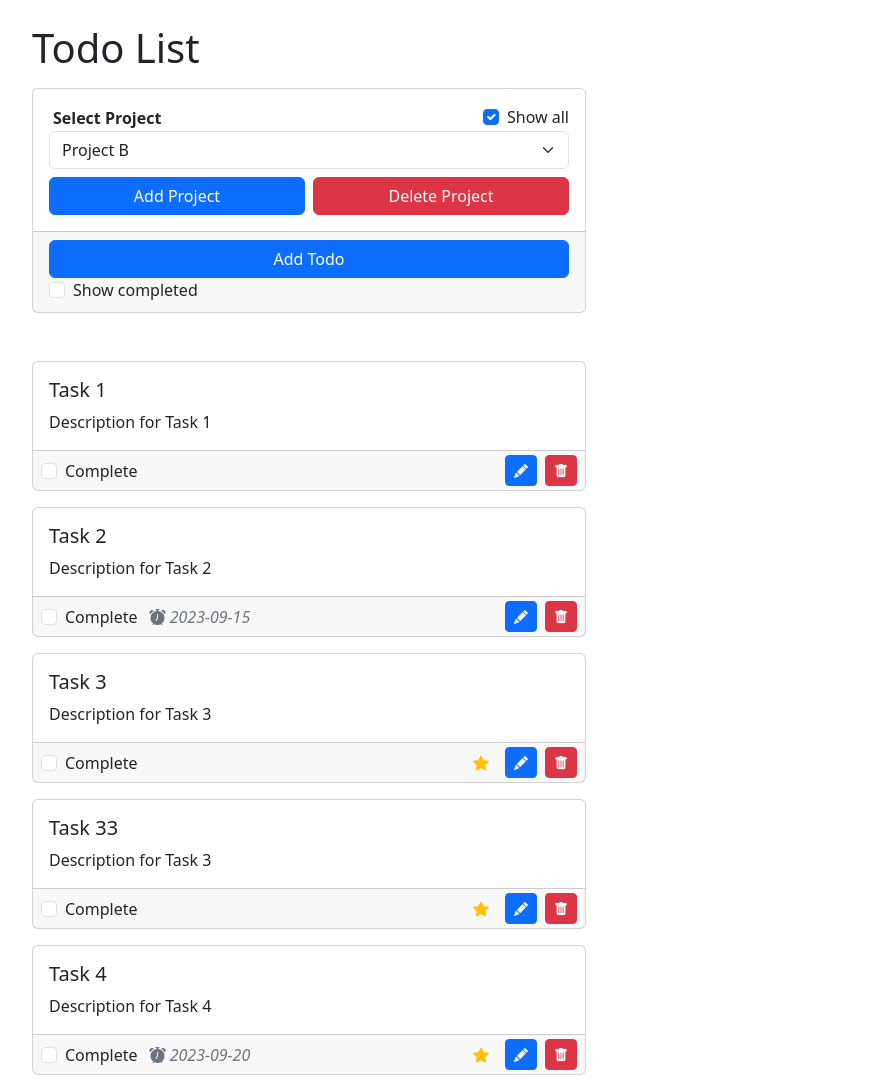
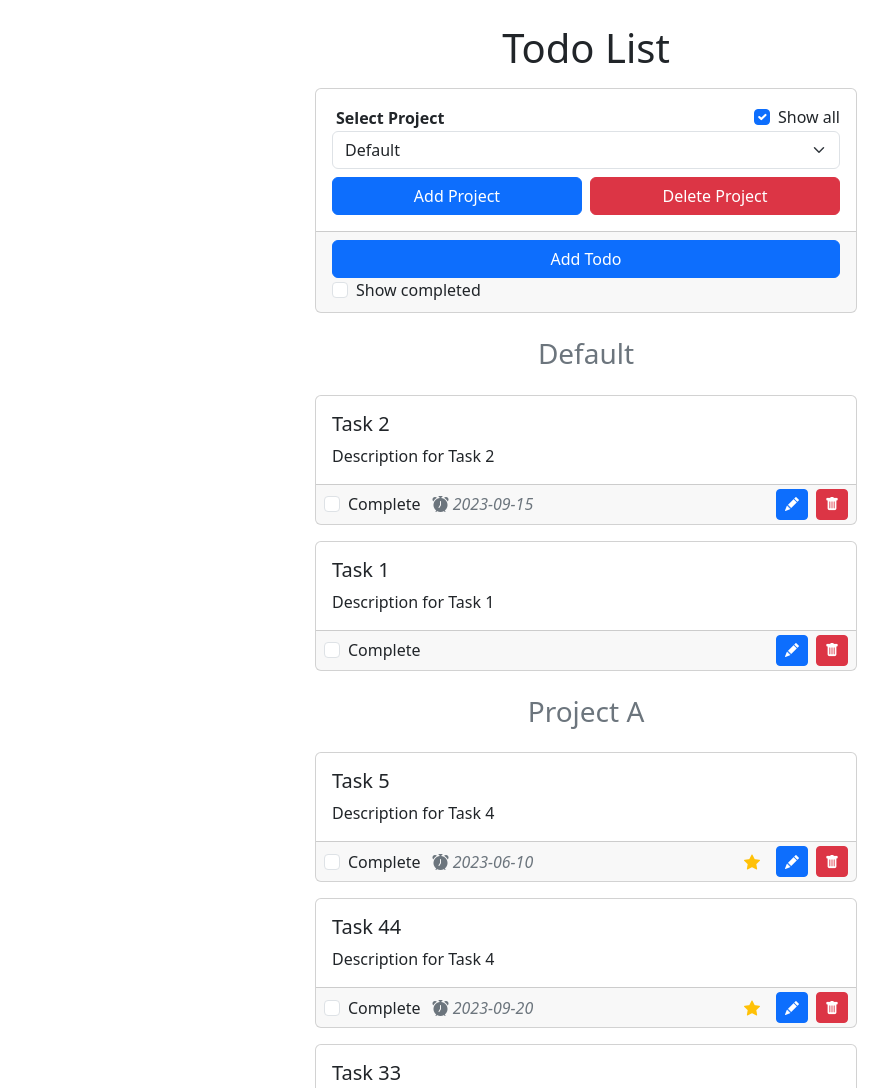
Before and after one commit to arkoannuk/arko-todo, a website built with Vite: page src/index.html in a window 1280 px wide. Shown: the top 1088 px of the page, without its empty margins (54-942 px from the left). Built offline with nearby package versions, Linux system fonts and the light colour scheme.

Commit message:
Major commit

```diff
--- a/src/index.html
+++ b/src/index.html
@@ -4,18 +4,19 @@
 <head>
     <meta charset="utf-8">
     <meta name="viewport" content="width=device-width, initial-scale=1">
-    <title>Bootstrap w/ Vite</title>
+    <script type="module" src="./js/main.js"></script>
+    <title>Todo List</title>
 </head>
 
 <body>
     <div class="container py-4 px-3 mx-auto">
-        <h1>Todo List</h1>
-
-        <div class="card w-50 mt-3">
+        <div class="row d-flex justify-content-center">
+            <div class="col-12 col-md-10 col-lg-8 col-xl-6">
+                <h1 class="text-center">Todo List</h1>
+                <div class="card  mt-3">
                     <div class="card-body">
                         <div class="hstack">
                             <p class="mb-0 mx-1 fw-bold">Select Project</p>
-
                             <div class="form-check ms-auto">
                                 <input class="form-check-input" type="checkbox" value="" id="showAll" checked>
                                 <label class="form-check-label" for="showAll">Show all</label>
@@ -23,13 +24,12 @@
                         </div>
                         <select class="form-select" aria-label="projectSelector" id="projectSelector">
                             <option class="projectSelectorOption" value="0">Default</option>
-                    <template id="projectSelectorTemp">
-                        <option selected class="projectSelectorOption" value="">One</option>
-                    </template>
                         </select>
                         <div class="hstack gap-2 mt-2">
-                    <button type="button" class="btn btn-primary w-100" data-bs-toggle="modal" data-bs-target="#projectFormModal">Add Project</button>
-                    <button type="button" class="btn btn-danger w-100" id="deleteProject">Delete Project</button>
+                            <button type="button" class="btn btn-primary w-100" data-bs-toggle="modal"
+                                data-bs-target="#projectFormModal">Add Project</button>
+                            <button type="button" class="btn btn-danger w-100" id="deleteProject">Delete
+                                Project</button>
                         </div>
                     </div>
                     <div class="card-footer">
@@ -41,31 +41,21 @@
                                 <input class="form-check-input" type="checkbox" value="" id="showCompleted">
                                 <label class="form-check-label" for="showCompleted">Show completed</label>
                             </div>
-                </div>          </div>
-
+                        </div>
+                    </div>
                 </div>
 
-
-        <div id="todoList" class="vstack gap-3 w-50 mt-5">
+                <div id="todoList" class="vstack gap-3 mt-3">
                     <!-- Todo Cards -->
-            <!-- <div data-projectIndex="" data-todoIndex="" class="card todoCard">
-                <div class="card-body todoBody">
-                    <h5 class="card-title todoTitle">Go to the Gym</h5>
-                    <p class="card-text todoText">Squats, bench, deadlift and really hard shit that needs to be done
-                        everyday so I could train and become the athletic person I truly want to be.</p>
-                </div>
-                <div class="card-footer p-1 px-2">
-                    <div class="hstack gap-2">
-                        <i class="bi bi-alarm-fill mx-1 text-secondary"> 10-12-2022</i>
-                        <i class="bi bi-star-fill text-warning mx-2 ms-auto"></i>
-                        <button type="button" class="btn btn-primary btn-sm"><i
-                                class="bi bi-pencil-fill text-white stroke-2 m"></i></button>
-                        <button type="button" class="btn btn-danger btn-sm"><i
-                                class="bi bi-trash-fill text-white stroke-2 m"></i></button>
                 </div>
             </div>
-            </div> -->
         </div>
+    </div>
+
+    <!-- Project Selector Template -->
+    <template id="projectSelectorTemp">
+        <option selected class="projectSelectorOption" value="">One</option>
+    </template>
 
     <!-- Todo List Creation Template -->
     <template id="todoCardTemp">
@@ -92,8 +82,7 @@
     </template>
 
     <!-- Todo Modal -->
-        <div class="modal fade" id="todoFormModal" tabindex="-1" aria-labelledby="todoFormModalLabel"
-            aria-hidden="true">
+    <div class="modal fade" id="todoFormModal" tabindex="-1" aria-labelledby="todoFormModalLabel" aria-hidden="true">
         <div class="modal-dialog">
             <div class="modal-content">
                 <div class="modal-header">
@@ -180,14 +169,25 @@
             </div>
         </div>
     </div>
-    </div>
-
-
-    </div>
-    </div>
-
-
-    <script type="module" src="./js/main.js"></script>
 </body>
 
 </html>
+
+
+<!-- <div data-projectIndex="" data-todoIndex="" class="card todoCard">
+                <div class="card-body todoBody">
+                    <h5 class="card-title todoTitle">Go to the Gym</h5>
+                    <p class="card-text todoText">Squats, bench, deadlift and really hard shit that needs to be done
+                        everyday so I could train and become the athletic person I truly want to be.</p>
+                </div>
+                <div class="card-footer p-1 px-2">
+                    <div class="hstack gap-2">
+                        <i class="bi bi-alarm-fill mx-1 text-secondary"> 10-12-2022</i>
+                        <i class="bi bi-star-fill text-warning mx-2 ms-auto"></i>
+                        <button type="button" class="btn btn-primary btn-sm"><i
+                                class="bi bi-pencil-fill text-white stroke-2 m"></i></button>
+                        <button type="button" class="btn btn-danger btn-sm"><i
+                                class="bi bi-trash-fill text-white stroke-2 m"></i></button>
+                    </div>
+                </div>
+            </div> -->
--- a/src/js/main.js
+++ b/src/js/main.js
@@ -22,10 +22,10 @@ class Project {
         this.name = name
         this.todoList = []
         this.displayController = new DisplayController()
+        this.sortedTodoList = []
     }
 
     completeTodo(checked, todoIndex, projectIndex) {
-        console.log(todoIndex)
         let todo = this.todoList[todoIndex]
         if (checked) {
             todo.status = true
@@ -38,7 +38,7 @@ class Project {
     addTodo(title, desc, date, starred, status, projectIndex) {
         this.todoList.push(new Todo(title, desc, date, starred, status))
         let todoIndex = this.todoList.length - 1
-        this.displayController.addTodoCard(title, desc, date, starred, status, todoIndex, projectIndex)
+        this.displayController.addTodoCard(title, desc, date, starred, status, todoIndex, projectIndex, true)
     }
 
     deleteTodo(todoIndex, todoCard) {
@@ -55,6 +55,33 @@ class Project {
 
         this.displayController.editTodoCard(title, desc, date, starred, todoIndex, projectIndex)
     }
+
+    sortTodoList(sortableTodoList) {
+        const sortedTasks = sortableTodoList.sort((a, b) => {
+            // First, compare the "status" values
+            if (b.status !== a.status) {
+                return a.status - b.status;
+            }
+
+            // Next, compare the "starred" values
+            if (b.starred !== a.starred) {
+                return b.starred - a.starred;
+            }
+
+            // If both have the same "starred" value, then compare by date
+            if (a.date && !b.date) {
+                return -1; // a comes first because it has a date
+            } else if (!a.date && b.date) {
+                return 1; // b comes first because it has a date
+            } else if (a.date && b.date) {
+                // If both have dates, compare them
+                return new Date(a.date) - new Date(b.date);
+            }
+            // If both have the same "starred" value and no dates, maintain their original order
+            return 0;
+        });
+        return sortedTasks
+    }
 }
 
 class DisplayController {
@@ -66,9 +93,8 @@ class DisplayController {
         if (checked && showCompleted != true) {
             todoCard.style.display = 'none'
         } else {
-            todoCard.style.display = 'block'
+            todoCard.style.display = 'show'
         }
-        console.log(todoCard)
     }
 
     editTodoCard(title, desc, date, starred, todoIndex, projectIndex) {
@@ -122,14 +148,17 @@ class DisplayController {
         let deletableProject = projectSelector.value
         let optionToRemove = projectSelector.querySelector(`option[value="${deletableProject}"]`);
         projectSelector.removeChild(optionToRemove);
+
+        let options = projectSelector.getElementsByTagName('option');
+        for (let i = 0; i < options.length; i++) { // Update remaining selector values
+                options[i].value = i
+        }
     }
 
     showSelectedProject() {
         let projectIndex = document.getElementById('projectSelector').value
         let showAll = document.querySelector('#showAll').checked
         let showCompleted = document.querySelector('#showCompleted').checked
-        let selectedProject = this.projectList[projectIndex]
-        let selectedTodoList = selectedProject.todoList
 
         // This re-renders all TODOs even if showAll is already True upon Project change (TODO: optimize)
         const myNode = document.getElementById("todoList");
@@ -138,15 +167,32 @@ class DisplayController {
         }
 
         if (showAll) {
-            this.projectList.forEach((project, index) => {
-                let projectIndex = index
-                project.todoList.forEach((todo, index) => {
-                    this.displayController.addTodoCard(todo.title, todo.desc, todo.date, todo.starred, todo.status, index, projectIndex)
-                })
+            this.projectList.forEach((project, projectIndex) => {
+                let sortedTodoList = project.sortTodoList(project.todoList)
+                let projectName = document.createElement('h3');
+                projectName.classList.add('mt-2', 'text-center', "text-secondary")
+                projectName.textContent = `${project.name}`
+
+
+                sortedTodoList.forEach((todo, todoIndex) => {
+                    if (todoIndex === 0) {
+                        document.getElementById('todoList').appendChild(projectName);
+                    }
+                    this.displayController.addTodoCard(todo.title, todo.desc, todo.date, todo.starred, todo.status, todoIndex, projectIndex, false);
+                });
+                if (sortedTodoList.length === 0) {
+                    document.getElementById('todoList').appendChild(projectName);
+                }
             })
         } else {
-            selectedTodoList.forEach((todo, index) => {
-                this.displayController.addTodoCard(todo.title, todo.desc, todo.date, todo.starred, todo.status, index, projectIndex)
+            let selectedProject = this.projectList[projectIndex]
+            let projectName = document.createElement('h3');
+            projectName.classList.add('mt-2', 'text-center', "text-secondary")
+            projectName.textContent = `${selectedProject.name}`
+
+            document.getElementById('todoList').appendChild(projectName);
+            selectedProject.sortTodoList(selectedProject.todoList).forEach((todo, index) => {
+                this.displayController.addTodoCard(todo.title, todo.desc, todo.date, todo.starred, todo.status, index, projectIndex, false)
             })
         }
 
@@ -157,14 +203,14 @@ class DisplayController {
         });
         completedTodoCards.forEach((todoCard) => {
             if (showCompleted) {
-                todoCard.style.display = 'show' // I assume you meant 'block' instead of 'show'
+                todoCard.style.display = 'show'
             } else {
                 todoCard.style.display = 'none'
             }
         })
     }
 
-    addTodoCard(title, desc, date, starred, status, todoIndex, projectIndex) {
+    addTodoCard(title, desc, date, starred, status, todoIndex, projectIndex, newCard) {
         const todoCardTemp = document.getElementById('todoCardTemp').content.cloneNode(true)
         const todoCard = todoCardTemp.querySelector('.todoCard')
         todoCard.dataset.projectIndex = projectIndex
@@ -188,21 +234,27 @@ class DisplayController {
 
         if (date !== '') {
             todoDate.textContent = ` ${date}`
-            todoDate.style.display = 'block'
+            todoDate.style.display = 'show'
         } else {
             todoDate.textContent = ` ${date}`
             todoDate.style.display = 'none'
         }
 
         if (starred) {
-            todoStarred.style.display = 'block'
+            todoStarred.style.display = 'show'
             todoEditBtn.classList.remove('ms-auto')
         } else {
             todoStarred.style.display = 'none'
             todoEditBtn.classList.add('ms-auto')
         }
 
-        document.getElementById('todoList').appendChild(todoCardTemp)
+        if (newCard) {
+
+            const todoList = document.getElementById('todoList');
+            todoList.insertBefore(todoCardTemp, todoList.firstChild);
+        } else {
+            document.getElementById('todoList').appendChild(todoCardTemp)
+        }
     }
 
     showEditModal(todoCard) {
@@ -240,9 +292,9 @@ class App {
         document.getElementById('projectForm').addEventListener('submit', this.submitProjectForm.bind(this))
         document.getElementById('projectForm').addEventListener('submit', this.displayController.showSelectedProject.bind(this))
         document.getElementById('projectSelector').addEventListener('change', this.displayController.showSelectedProject.bind(this))
-        document.getElementById('showAll').addEventListener('change', this.displayController.showSelectedProject.bind(this))
+        document.getElementById('showAll').addEventListener('change', this.displayController.showSelectedProject.bind(this));
+        document.getElementById('showCompleted').addEventListener('click', this.displayController.showSelectedProject.bind(this))
         document.getElementById('editTodoForm').addEventListener('submit', this.submitEditTodoForm.bind(this))
-        document.getElementById('showCompleted').addEventListener('click', this.displayController.showSelectedProject.bind(this))
         document.addEventListener('click', (event) => {
             const todoDeleteBtn = event.target.closest('.todoDeleteBtn')
             const todoEditBtn = event.target.closest('.todoEditBtn')
@@ -260,10 +312,6 @@ class App {
                 this.displayController.showEditModal(todoCard)
             }
         })
-    }
-
-    showCompleted() {
-        console.log("test")
     }
 
     changeTodoStatus(todoStatusBtn, todoCard) {
@@ -341,13 +389,29 @@ class App {
         this.addProject('Project B')
         this.projectList[0].addTodo('Task 1', 'Description for Task 1', '', false, false, 0)
         this.projectList[0].addTodo('Task 2', 'Description for Task 2', '2023-09-15', false, false, 0);
-        this.projectList[1].addTodo('Task 3', 'Description for Task 3', '', true, false, 1);
+        this.projectList[1].addTodo('Task 3', 'Description for Task 3', '', false, false, 1);
         this.projectList[1].addTodo('Task 33', 'Description for Task 3', '', true, false, 1);
-        this.projectList[1].addTodo('Task 4', 'Description for Task 4', '2023-09-20', true, false, 1);
+        this.projectList[1].addTodo('Task 4', 'Description for Task 4', '2023-09-20', false, false, 1);
+        this.projectList[1].addTodo('Task 44', 'Description for Task 4', '2023-09-20', true, false, 1);
+        this.projectList[1].addTodo('Task 5', 'Description for Task 4', '2023-06-10', true, false, 1);
         this.projectList[2].addTodo('Task 5', 'Description for Task 5', '2023-09-21', true, false, 2);
+
         console.log(this.projectList)
+    }
+
+    callOutSort() {
+        // Set the projectSelector value to "0" (Default)
+        document.getElementById('projectSelector').value = '0';
+
+        // Trigger the onChange event of projectSelector
+        const projectSelector = document.getElementById('projectSelector');
+        const event = new Event('change');
+        projectSelector.dispatchEvent(event);
     }
 }
 
 const app = new App()
 app.createSampleData()
+app.callOutSort()
+
+// TODO: deleting project A and then project B does not work
```
Also changed, not shown: src/dist/assets/bootstrap-icons-999550fa.woff (deleted), src/dist/assets/bootstrap-icons-cfe45b98.woff2 (deleted), src/dist/index.html (deleted), 2 other files. Lines whose indentation alone changed are shown as unchanged.
